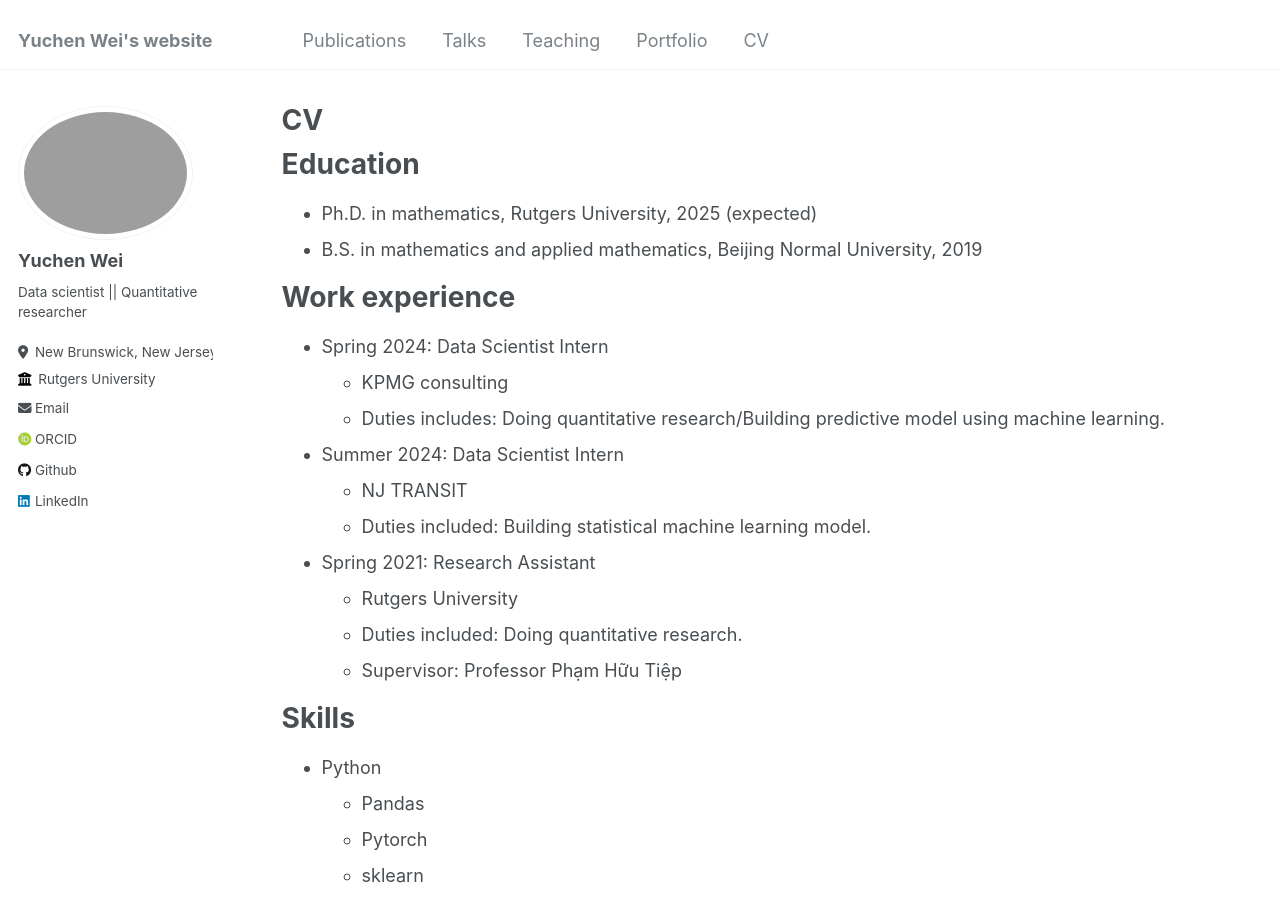
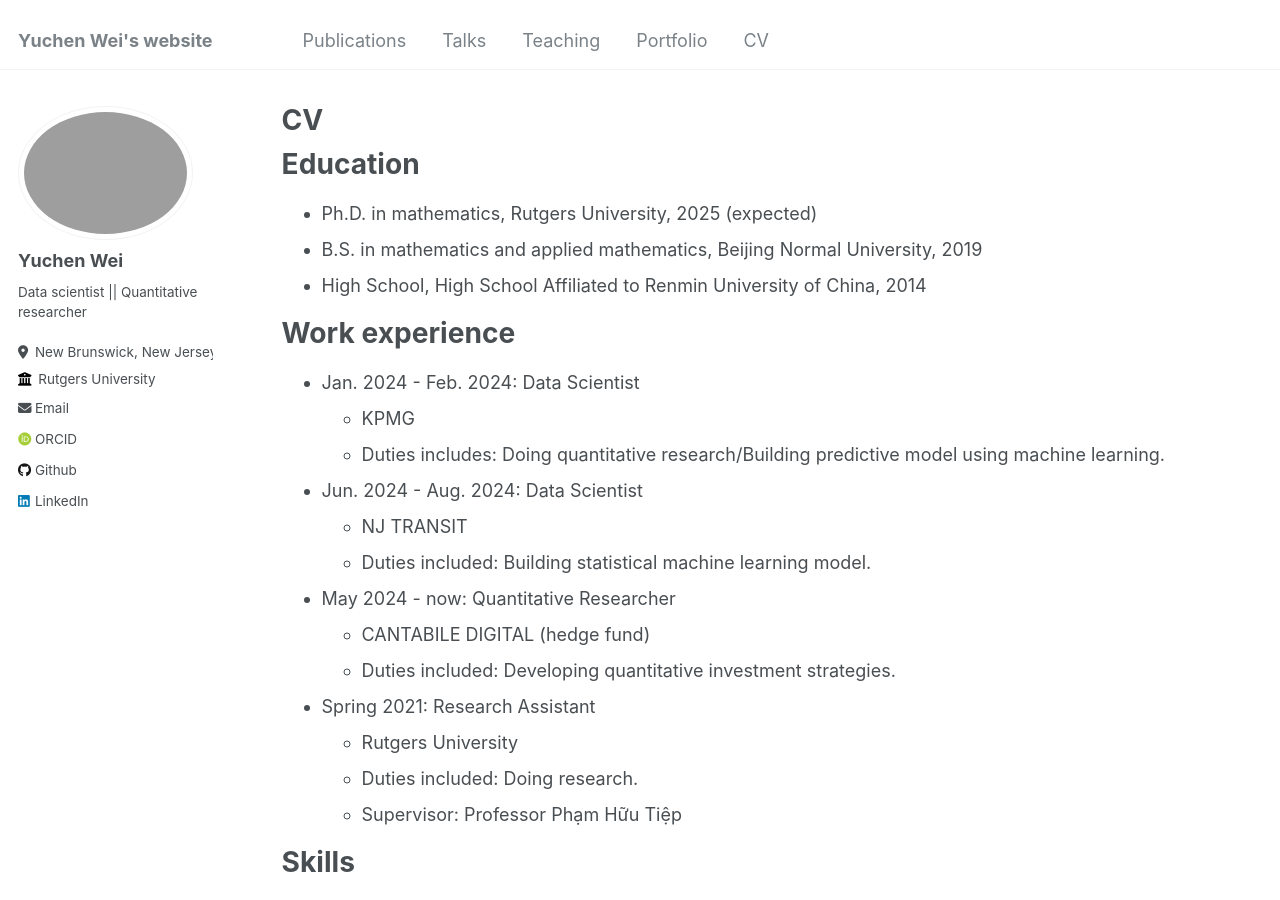
Before and after one commit to Yuccwei/YuchenWei.github.io, a Jekyll site: the page built from _pages/cv.md, in a window 1280 px wide and 900 px high. Built offline with Jekyll 4.4.1, drawn with Linux system fonts in a browser that asks for light colours; some web fonts are replaced.

Commit message:
updated cv

```diff
--- a/_pages/cv.md
+++ b/_pages/cv.md
@@ -13,20 +13,25 @@ Education
 ======
 * Ph.D. in mathematics, Rutgers University, 2025 (expected)
 * B.S. in mathematics and applied mathematics, Beijing Normal University, 2019
+* High School, High School Affiliated to Renmin University of China, 2014
 
 Work experience
 ======
-* Spring 2024: Data Scientist Intern
-  * KPMG consulting
+* Jan. 2024 - Feb. 2024: Data Scientist
+  * KPMG
   * Duties includes: Doing quantitative research/Building predictive model using machine learning.
 
-* Summer 2024: Data Scientist Intern
+* Jun. 2024 - Aug. 2024: Data Scientist
   * NJ TRANSIT
   * Duties included: Building statistical machine learning model.
 
+* May 2024 - now: Quantitative Researcher
+  * CANTABILE DIGITAL (hedge fund)
+  * Duties included: Developing quantitative investment strategies.
+
 * Spring 2021: Research Assistant
   * Rutgers University
-  * Duties included: Doing quantitative research.
+  * Duties included: Doing research.
   * Supervisor: Professor Phạm Hữu Tiệp
 
 Skills
```
